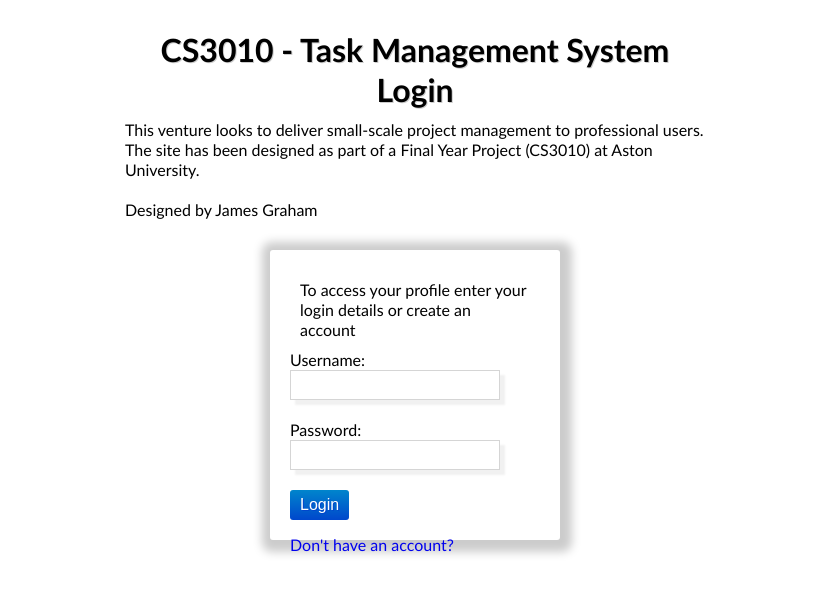
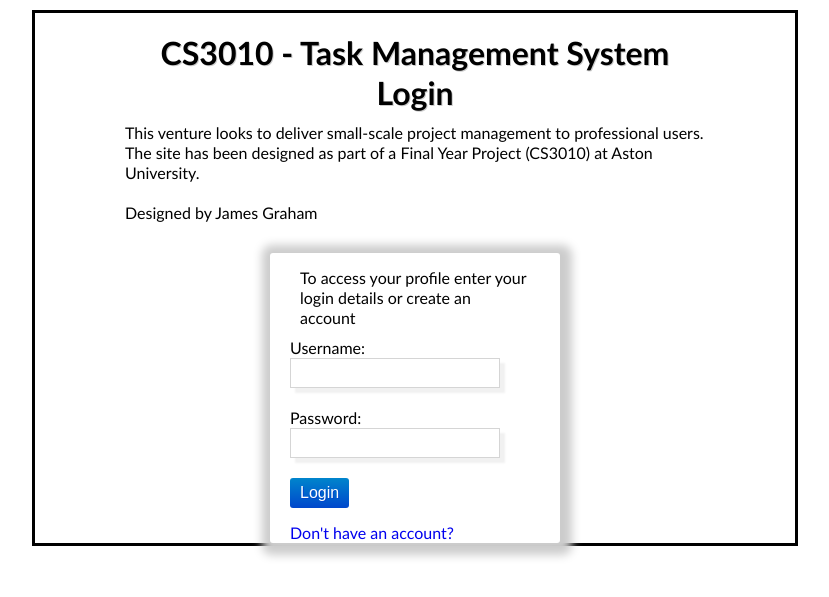
Before and after one commit to james55555/FYP, a PHP site: page /Includes/System/View/login.php in a window 1280 px wide. Shown: the top 597 px of the page, without its empty margins (225-1054 px from the left). Run offline with PHP 8.4, Linux system fonts and the light colour scheme.

Commit message:
moved divs in login_div up slightly

```diff
--- a/FinalYearProject/Includes/CSS/login.css
+++ b/FinalYearProject/Includes/CSS/login.css
@@ -6,12 +6,11 @@ http://www.mycodezone.com/simple-screen-centered-login-box/
 
 /*Override container to remove the border for this page*/
 #container{
-    border: none;
+    border: solid black;
 }
 /*Introduction section*/
 #intro{
-    margin-left: auto;
-    margin-right: auto;
+    margin: 0 auto;
     position: relative;
     width: 600px;
     height: 25%;
@@ -20,7 +19,13 @@ http://www.mycodezone.com/simple-screen-centered-login-box/
 
 }
 
-/*Code for design sourced from Sachin (2013)*/
+#login_div p{
+    margin-top: -10px;
+}
+/*Code for design sourced from Sachin (2013)
+ *  #login_div label
+ *  #login_div input[text, password, submit]
+*/
 #login_div label{
     width:100%;
     float:left;
```
